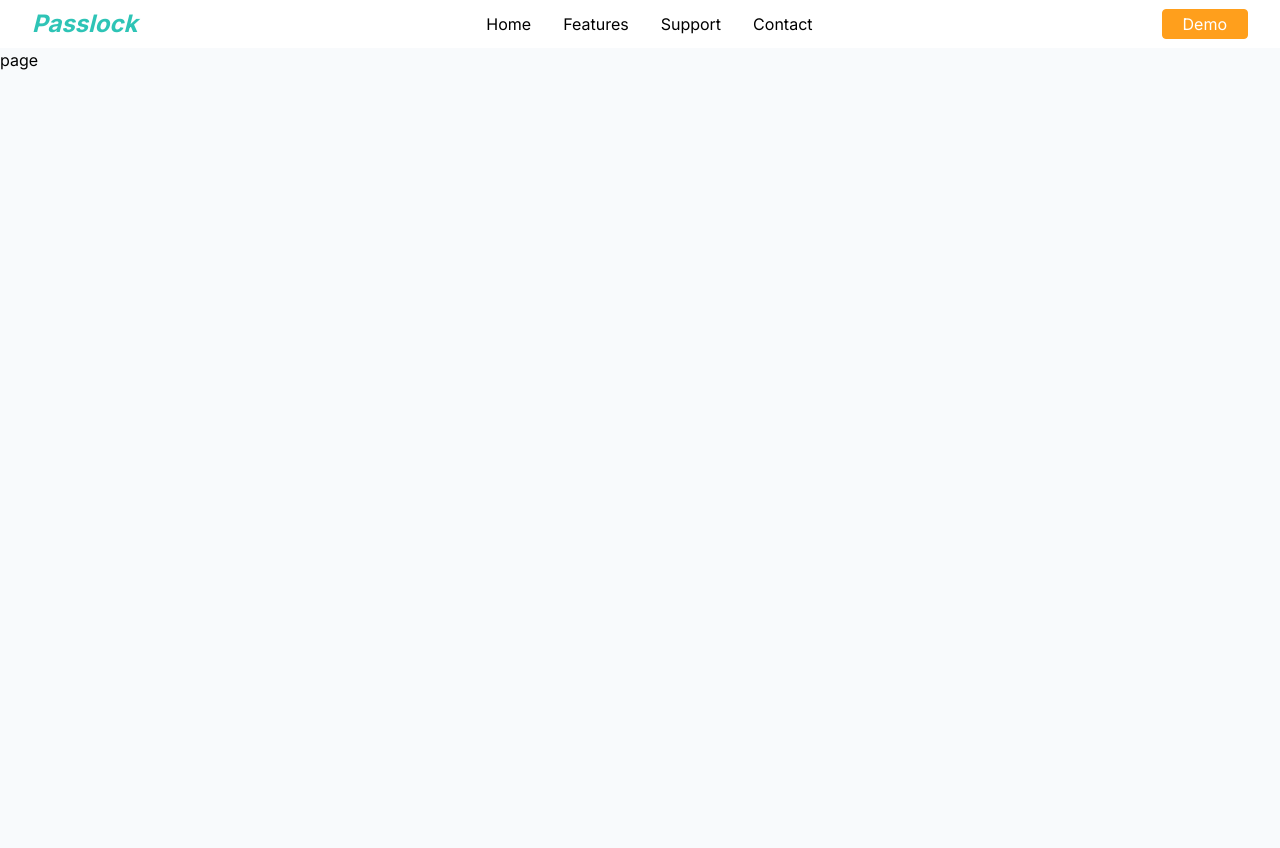
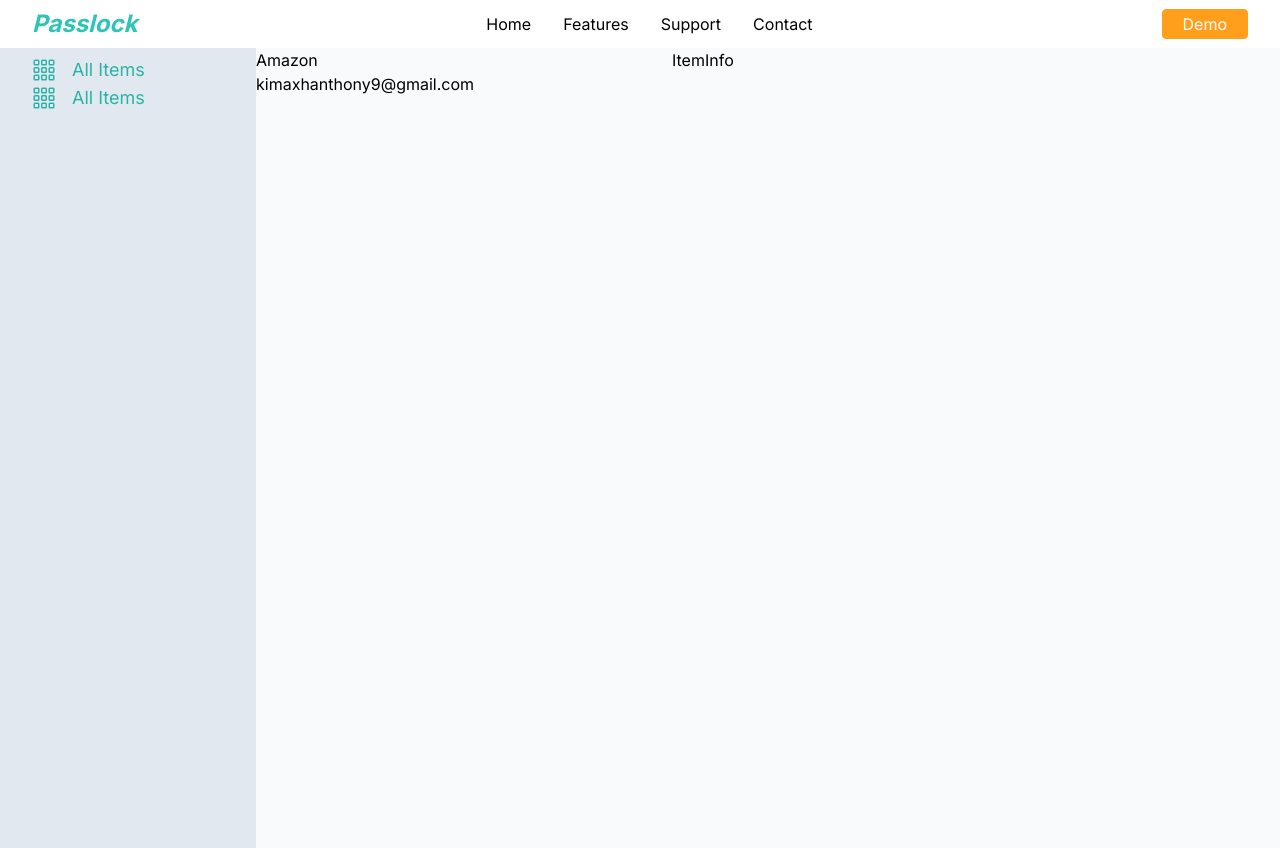
Before and after one commit to Tonnykimanthi/passlock, a Next.js app: page /demo in a window 1280 px wide. Before the commit the page ends 800 px from the top, so only its background shows below. Built offline with nearby package versions, Linux system fonts and the light colour scheme.

Commit message:
Update demo page

```diff
--- a/app/demo/page.tsx
+++ b/app/demo/page.tsx
@@ -1,8 +1,15 @@
+import ItemInfo from "@/components/layout/ItemInfo";
+import ItemsCategory from "@/components/layout/ItemsCategory";
+import ItemsList from "@/components/layout/ItemsList";
 
 const page = () => {
   return (
-    <div>page</div>
-  )
-}
+    <div className="flex">
+      <ItemsCategory />
+      <ItemsList />
+      <ItemInfo />
+    </div>
+  );
+};
 
-export default page
+export default page;
--- /dev/null
+++ b/components/layout/ItemInfo.tsx
@@ -0,0 +1,5 @@
+const ItemInfo = () => {
+  return <div className="flex-[3_3_0%] px-2 md:px-5 lg:px-8">ItemInfo</div>;
+};
+
+export default ItemInfo;
--- /dev/null
+++ b/components/layout/ItemsCategory.tsx
@@ -0,0 +1,18 @@
+import { BsGrid3X3Gap } from "react-icons/bs";
+
+const ItemsCategory = () => {
+  return (
+    <aside className="h-screen flex-1 bg-slate-200 px-2 py-2 md:px-5 lg:px-8">
+      <button className="text-primaryDark flex items-center gap-x-4">
+        <BsGrid3X3Gap className="h-6 w-6" />
+        <span className="text-lg">All Items</span>
+      </button>
+      <button className="text-primaryDark flex items-center gap-x-4">
+        <BsGrid3X3Gap className="h-6 w-6" />
+        <span className="text-lg">All Items</span>
+      </button>
+    </aside>
+  );
+};
+
+export default ItemsCategory;
--- /dev/null
+++ b/components/layout/ItemsList.tsx
@@ -0,0 +1,12 @@
+const ItemsList = () => {
+  return (
+    <section className="flex-[2_2_0%]">
+      <article>
+        <h5>Amazon</h5>
+        <p>kimaxhanthony9@gmail.com</p>
+      </article>
+    </section>
+  );
+};
+
+export default ItemsList;
```
